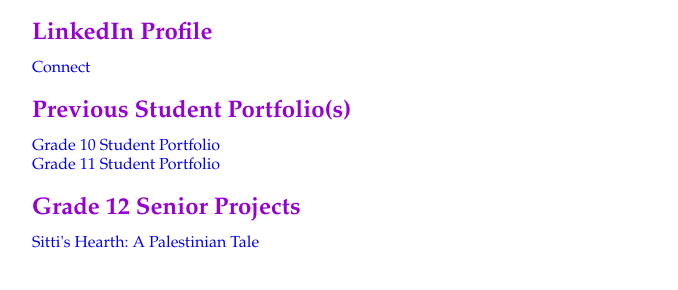
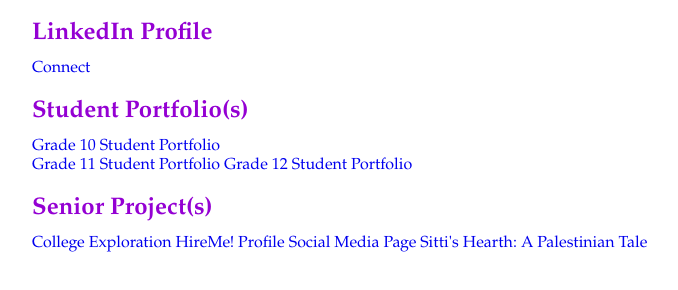
Before and after one commit to shailaMoulee/shailaMouleePortfolio.github.io, a plain HTML site: page index.html in a window 1280 px wide. Shown: the whole page, without its empty margins (32-710 px from the left). Drawn offline with Linux system fonts and the light colour scheme.

Commit message:
Update index.html

```diff
--- a/index.html
+++ b/index.html
@@ -17,13 +17,17 @@
     </div>
 
     <div>
-      <h2>Previous Student Portfolio(s)</h2>
+      <h2>Student Portfolio(s)</h2>
       <a href="https://webdesign2022.shailamoulee.repl.co/" target="_blank">Grade 10 Student Portfolio</a><br>
       <a href="https://pythonportfolio23.shailamoulee.repl.co/" target="_blank">Grade 11 Student Portfolio</a>
+      <a href="https://seniorportfolio.shailamoulee1.repl.co/" target="_blank">Grade 12 Student Portfolio</a>
     </div>
 
     <div>
-      <h2>Grade 12 Senior Projects</h2>
+      <h2>Senior Project(s)</h2>
+      <a href="https://css-selectors-practice-shailamoulee1.seniorspds-56-fall-2023.repl.co/" target="_blank">College Exploration</a>
+      <a href="https://hire-me-profile-shailamoulee1.seniorspds-56-fall-2023.repl.co/" target="_blank">HireMe! Profile</a>
+      <a href="https://unit-4-project-social-media-page-shailamoulee1.seniorspds-56-fall-2023.repl.co/" target="_blank">Social Media Page</a>
       <a href="https://shailamoulee.github.io/Shaila-Moulee-Unit-6-Project--Sittis-Hearth-A-Palestinian-Tale" target="_blank">Sitti's Hearth: A Palestinian Tale</a>
     </div>
   </body>
```
